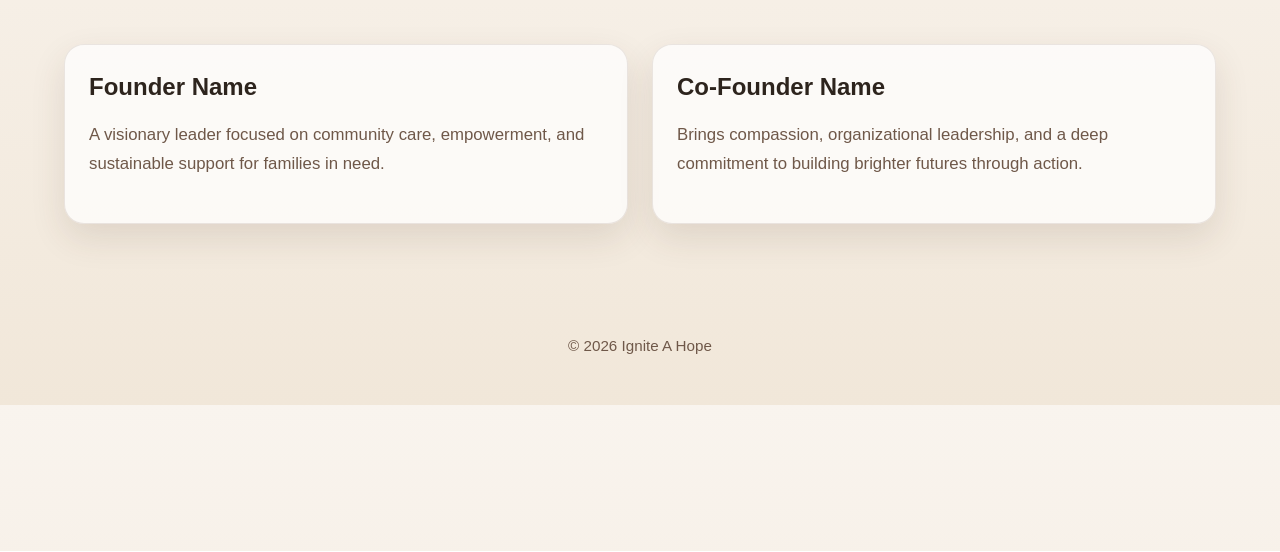
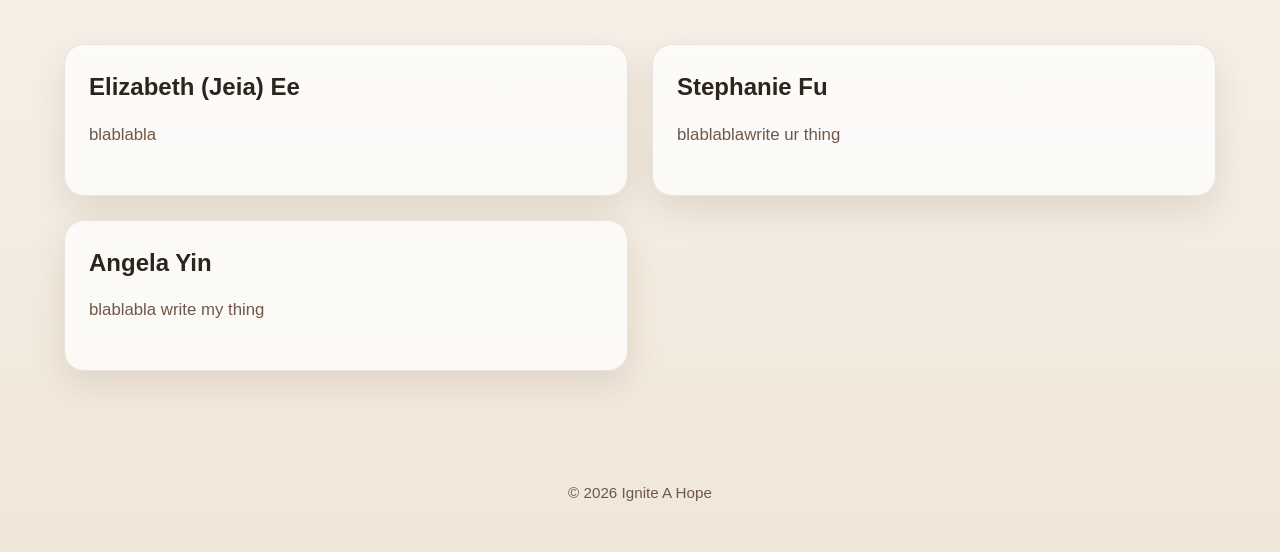
Before and after one commit to AngelaYinn/ignite-a-hope, a plain HTML site: page about.html in a window 1280 px wide. Shown: the part 249-801 px from the top of the page. Drawn offline with Linux system fonts and the light colour scheme.

Commit message:
8/30 9:12pm

```diff
--- a/about.html
+++ b/about.html
@@ -32,18 +32,23 @@
 
       <section class="founder-grid">
         <article class="founder-card">
-          <h2>Founder Name</h2>
+          <h2>Elizabeth (Jeia) Ee</h2>
           <p>
-            A visionary leader focused on community care, empowerment, and
-            sustainable support for families in need.
+            blablabla
           </p>
         </article>
 
         <article class="founder-card">
-          <h2>Co-Founder Name</h2>
+          <h2>Stephanie Fu</h2>
           <p>
-            Brings compassion, organizational leadership, and a deep commitment to
-            building brighter futures through action.
+            blablablawrite ur thing
+          </p>
+        </article>
+
+        <article class="founder-card">
+          <h2>Angela Yin</h2>
+          <p>
+            blablabla write my thing
           </p>
         </article>
       </section>
```
Also changed, not shown: partnerships.html (+7 -2 lines), 1 other file.
